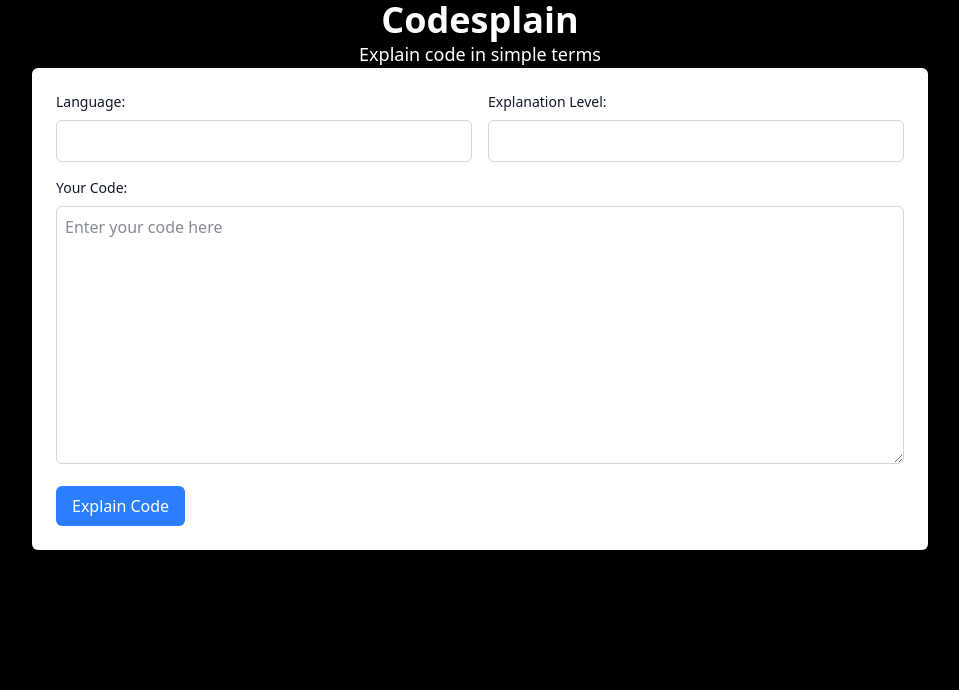
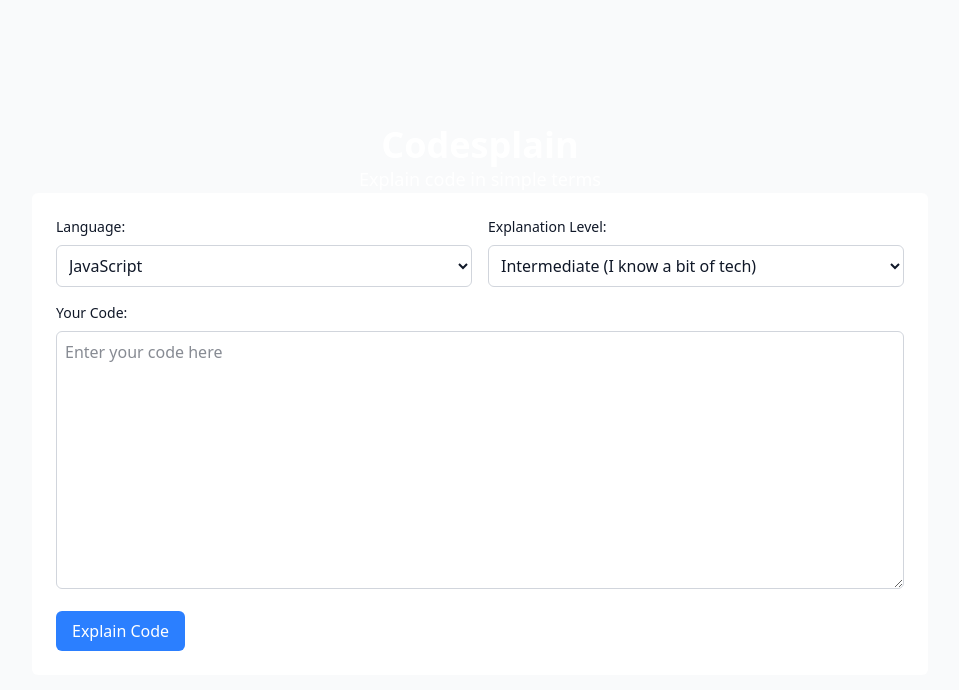
Before and after one commit to Vandy02/Codesplain, a React (Vite) app in the folder codesplain/: page / in a window 1280 px wide. Shown: the top 690 px of the page, without its empty margins (160-1119 px from the left). Built offline with nearby package versions, Linux system fonts and the light colour scheme.

Commit message:
Update CodeEntry.jsx

```diff
--- a/codesplain/src/components/CodeEntry.jsx
+++ b/codesplain/src/components/CodeEntry.jsx
@@ -3,7 +3,7 @@
 
 const CodeEntry = () => {
   return (
-    <div className="flex flex-col justify-center items-center">
+    <div className="min-h-screen bg-gray-50 text-gray-900 flex flex-col justify-center items-center">
         <Header />
         <CodeExplainForms /></div>
   )
```
